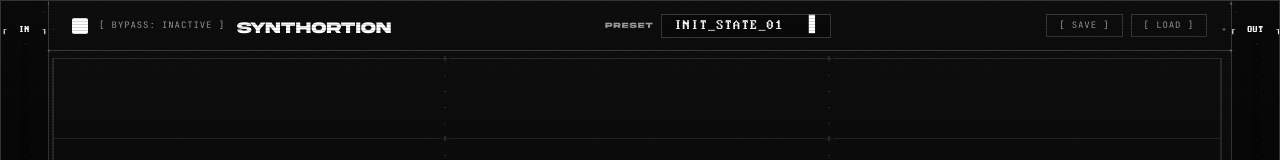
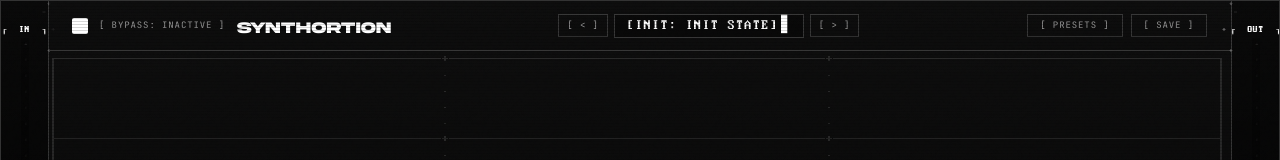
Before and after one commit to paoloficaraa/Synthortion, a React (Vite) app in the folder ui/: page / in a window 1280 px wide. Shown: the top 160 px of the page. Built offline with nearby package versions, Linux system fonts and the light colour scheme.

Commit message:
feat(ui): implement header preset readout, category steppers and dirty state indicator (#148)

```diff
--- a/ui/src/components/Header.tsx
+++ b/ui/src/components/Header.tsx
@@ -1,34 +1,110 @@
-interface HeaderProps {
+import { useEffect, useState, type KeyboardEvent } from 'react'
+import { parameterStore } from '../lib/parameterStore'
+
+export interface HeaderProps {
   /** Whether the main DSP engine is active (bypass LED lit). */
   engineActive: boolean
   /** Flips the engine bypass state; called with the new value. */
   onToggleBypass: (active: boolean) => void
+  /** Opens the Preset Browser modal overlay. */
+  onOpenPresets?: () => void
+  /** Opens the Save Preset modal overlay. */
+  onOpenSave?: () => void
+  /** Steps to the previous preset in the active category. */
+  onStepPrev?: () => void
+  /** Steps to the next preset in the active category. */
+  onStepNext?: () => void
 }
 
-/** Preset name shown in the header VGA readout. */
-const PRESET_NAME = 'INIT_STATE_01'
-
-/** Terminal bracket-button labels (`[ SAVE ]` / `[ LOAD ]`). */
-const ACTIONS = ['SAVE', 'LOAD'] as const
+/** Terminal bracket-button labels for modal actions. */
+const ACTIONS = [
+  { label: 'PRESETS', key: 'presets' },
+  { label: 'SAVE', key: 'save' },
+] as const
 
 /**
- * Header — the terminal status bar.
+ * Header — the terminal status bar with ASCII preset readout and category steppers.
  *
- * Brand on the left beside the engine LED, the VGA preset readout (with a
- * blinking block cursor) in the middle, and the `[ SAVE ] [ LOAD ]` bracket
- * buttons on the right. Hover inverts the bracket buttons; the bypass LED
- * behaviour is unchanged.
+ * Brand on the left beside the engine LED, the VGA preset readout with `<` and `>`
+ * category-aware steppers in the middle, and `[ PRESETS ] [ SAVE ]` bracket buttons
+ * on the right. Hover inverts the bracket buttons; the bypass LED behavior is unchanged.
  */
-export function Header({ engineActive, onToggleBypass }: HeaderProps) {
+export function Header({
+  engineActive,
+  onToggleBypass,
+  onOpenPresets,
+  onOpenSave,
+  onStepPrev,
+  onStepNext,
+}: HeaderProps) {
+  const [presetInfo, setPresetInfo] = useState(() => ({
+    name: parameterStore.getActivePresetName(),
+    category: parameterStore.getActivePresetCategory(),
+    isDirty: parameterStore.getIsPresetDirty(),
+  }))
+
+  useEffect(() => {
+    const sync = () => {
+      setPresetInfo({
+        name: parameterStore.getActivePresetName(),
+        category: parameterStore.getActivePresetCategory(),
+        isDirty: parameterStore.getIsPresetDirty(),
+      })
+    }
+    sync()
+    return parameterStore.subscribePresets(sync)
+  }, [])
+
+  const handleStepPrev = () => {
+    if (onStepPrev) {
+      onStepPrev()
+    } else {
+      parameterStore.stepPreset('prev')
+    }
+  }
+
+  const handleStepNext = () => {
+    if (onStepNext) {
+      onStepNext()
+    } else {
+      parameterStore.stepPreset('next')
+    }
+  }
+
+  const handleReadoutKeyDown = (e: KeyboardEvent<HTMLButtonElement>) => {
+    if (e.key === 'ArrowLeft' || e.key === '[') {
+      e.preventDefault()
+      handleStepPrev()
+    } else if (e.key === 'ArrowRight' || e.key === ']') {
+      e.preventDefault()
+      handleStepNext()
+    } else if (e.key === 'Enter' || e.key === ' ') {
+      e.preventDefault()
+      onOpenPresets?.()
+    }
+  }
+
+  const categoryUpper = (presetInfo.category || 'INIT').toUpperCase()
+  const nameUpper = (presetInfo.name || 'DEFAULT').toUpperCase()
+  const formattedText = `${categoryUpper}: ${nameUpper}${presetInfo.isDirty ? ' *' : ''}`
+
   return (
     <header className="h-[50px] bg-bg flex items-center justify-between px-6 shrink-0 relative z-10 border-b border-grid-rule">
       {/* Cartesian Coordinate Corner Marks */}
-      <div className="absolute bottom-0 left-0 -mb-[4px] -ml-[3px] font-ascii text-[8px] text-ink-3 leading-none pointer-events-none select-none" aria-hidden="true">
+      <div
+        className="absolute bottom-0 left-0 -mb-[4px] -ml-[3px] font-ascii text-[8px] text-ink-3 leading-none pointer-events-none select-none"
+        aria-hidden="true"
+      >
         +
       </div>
-      <div className="absolute bottom-0 right-0 -mb-[4px] -mr-[3px] font-ascii text-[8px] text-ink-3 leading-none pointer-events-none select-none" aria-hidden="true">
+      <div
+        className="absolute bottom-0 right-0 -mb-[4px] -mr-[3px] font-ascii text-[8px] text-ink-3 leading-none pointer-events-none select-none"
+        aria-hidden="true"
+      >
         +
       </div>
+
+      {/* Left: Bypass switch + LED + Title */}
       <div className="flex items-center gap-3">
         <button
           type="button"
@@ -46,10 +122,16 @@ export function Header({ engineActive, onToggleBypass }: HeaderProps) {
           }}
         >
           {!engineActive && (
-            <span className="w-1 h-1 bg-muted rounded-[1px] pointer-events-none" aria-hidden="true" />
+            <span
+              className="w-1 h-1 bg-muted rounded-[1px] pointer-events-none"
+              aria-hidden="true"
+            />
           )}
         </button>
-        <span className="font-mono text-[9px] text-muted uppercase-tracked select-none" aria-hidden="true">
+        <span
+          className="font-mono text-[9px] text-muted uppercase-tracked select-none"
+          aria-hidden="true"
+        >
           [ BYPASS: {engineActive ? 'INACTIVE' : 'ACTIVE'} ]
         </span>
         <h1 className="font-display text-[16px] text-fg display-tracked mt-1 select-none">
@@ -57,33 +139,66 @@ export function Header({ engineActive, onToggleBypass }: HeaderProps) {
         </h1>
       </div>
 
-      <div className="flex items-center gap-2">
-        <span
-          className="font-display text-[8px] text-muted uppercase-tracked"
-          aria-hidden="true"
+      {/* Center: ASCII Stepper & Readout [ < ] [ CATEGORY: NAME * ] [ > ] */}
+      <div className="flex items-center gap-1.5">
+        <button
+          type="button"
+          onClick={handleStepPrev}
+          aria-label="Previous preset"
+          className="px-2 py-1 border border-border font-mono text-[9px] uppercase-tracked text-muted outline-none focus-visible:ring-2 focus-visible:ring-inset focus-visible:ring-accent hover:bg-fg hover:text-bg hover:border-fg transition-all duration-150 active:scale-[0.94] cursor-pointer"
         >
-          Preset
-        </span>
-        <div className="min-w-[170px] whitespace-nowrap px-3 py-1 bg-elev-0 border border-border font-ascii text-[14px] leading-none text-fg uppercase-tracked select-none flex items-center justify-between">
-          <span>{PRESET_NAME}</span>
+          <span aria-hidden="true">[ </span>
+          &lt;
+          <span aria-hidden="true"> ]</span>
+        </button>
+
+        <button
+          type="button"
+          onClick={onOpenPresets}
+          onKeyDown={handleReadoutKeyDown}
+          aria-label={`Preset: ${formattedText}`}
+          aria-haspopup="dialog"
+          className="min-w-[190px] whitespace-nowrap px-3 py-1 bg-elev-0 border border-border font-ascii text-[14px] leading-none text-fg uppercase-tracked select-none flex items-center justify-between cursor-pointer outline-none focus-visible:ring-2 focus-visible:ring-inset focus-visible:ring-accent hover:border-fg transition-colors duration-150"
+        >
+          <div className="flex items-center">
+            <span aria-hidden="true">[ </span>
+            <span>{formattedText}</span>
+            <span aria-hidden="true"> ]</span>
+          </div>
           <span className="block-cursor ml-1" aria-hidden="true">
             ▊
           </span>
-        </div>
+        </button>
+
+        <button
+          type="button"
+          onClick={handleStepNext}
+          aria-label="Next preset"
+          className="px-2 py-1 border border-border font-mono text-[9px] uppercase-tracked text-muted outline-none focus-visible:ring-2 focus-visible:ring-inset focus-visible:ring-accent hover:bg-fg hover:text-bg hover:border-fg transition-all duration-150 active:scale-[0.94] cursor-pointer"
+        >
+          <span aria-hidden="true">[ </span>
+          &gt;
+          <span aria-hidden="true"> ]</span>
+        </button>
       </div>
 
+      {/* Right: Modal trigger bracket buttons [ PRESETS ] [ SAVE ] */}
       <div className="flex items-center gap-2">
-        {ACTIONS.map((label) => (
+        {ACTIONS.map(({ label, key }) => {
+          const onClickHandler = key === 'presets' ? onOpenPresets : onOpenSave
+          return (
             <button
               key={label}
               type="button"
-            className="px-3 py-1 border border-border font-mono text-[9px] uppercase-tracked text-muted outline-none focus-visible:ring-2 focus-visible:ring-inset focus-visible:ring-accent hover:bg-fg hover:text-bg hover:border-fg transition-all duration-150 active:scale-[0.94]"
+              onClick={onClickHandler}
+              className="px-3 py-1 border border-border font-mono text-[9px] uppercase-tracked text-muted outline-none focus-visible:ring-2 focus-visible:ring-inset focus-visible:ring-accent hover:bg-fg hover:text-bg hover:border-fg transition-all duration-150 active:scale-[0.94] cursor-pointer"
             >
               <span aria-hidden="true">[ </span>
               {label}
               <span aria-hidden="true"> ]</span>
             </button>
-        ))}
+          )
+        })}
       </div>
     </header>
   )
```
Also changed, not shown: 2 other files (tests, documents, lock files or other folders). Lines whose indentation alone changed are shown as unchanged.
